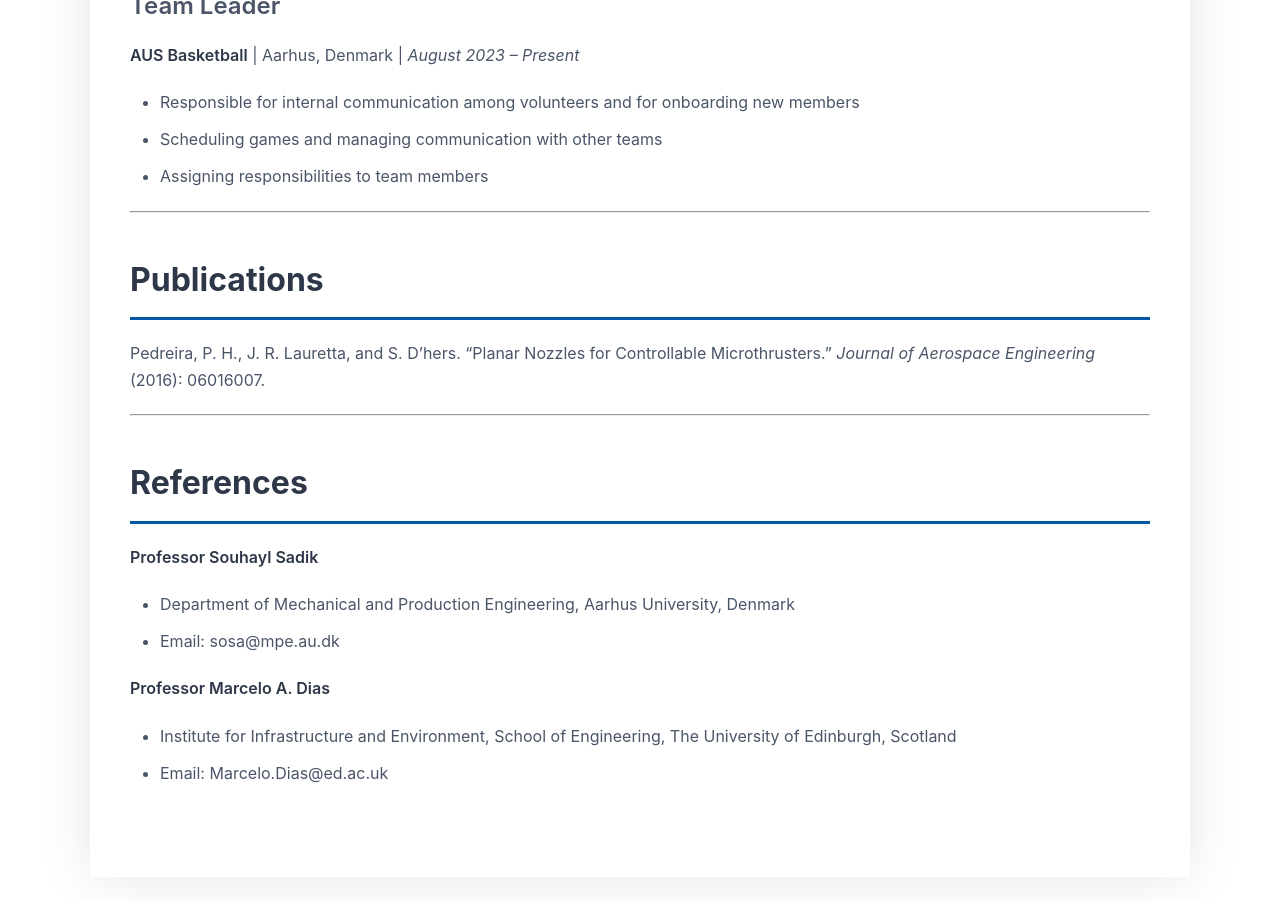
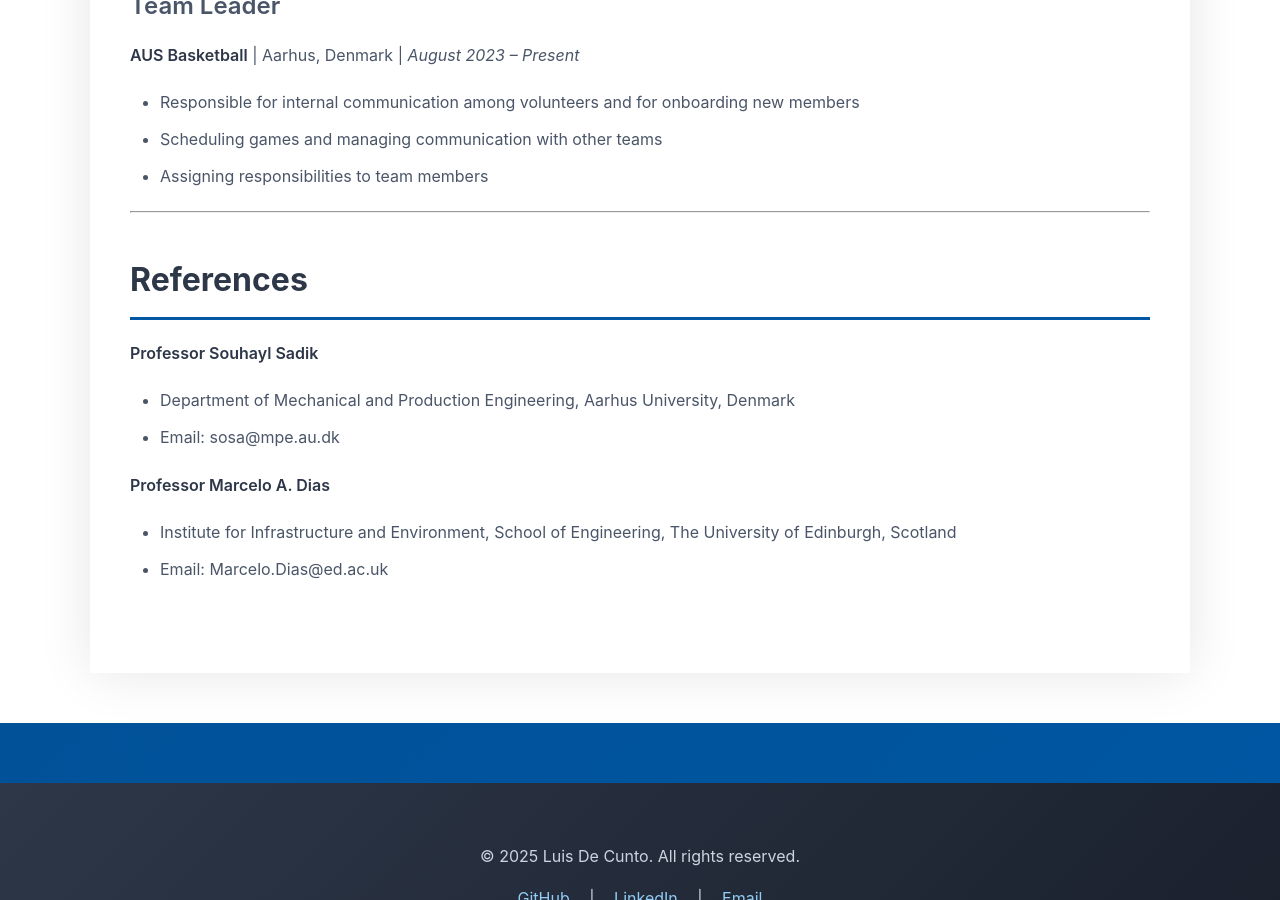
Before and after one commit to luisdecunto/luisdecunto.github.io, a Jekyll site: the page built from resume.md, in a window 1280 px wide and 900 px high, scrolled down 4496 px. Built offline with Jekyll 4.4.1, drawn with Linux system fonts in a browser that asks for light colours.

Commit message:
Add CV download button and remove publication
- Add PDF download button in resume section with Aarhus blue styling
- Remove publication from resume (was just an acknowledgment)
- Move CV_DeCunto_Luis.pdf to assets/pdf/ directory
- Fix false claim in About section (removed 1000x speedup reference)
- Add Languages section to resume

```diff
--- a/resume.md
+++ b/resume.md
@@ -130,12 +130,6 @@ World Kitchen: Weekly dinner events for 50 international participants, encouragi
 
 ---
 
-## Publications
-
-Pedreira, P. H., J. R. Lauretta, and S. D'hers. "Planar Nozzles for Controllable Microthrusters." *Journal of Aerospace Engineering* (2016): 06016007.
-
----
-
 ## References
 
 **Professor Souhayl Sadik**
```
Also changed, not shown: _layouts/landing.html (+16 -3 lines), 2 other files.
